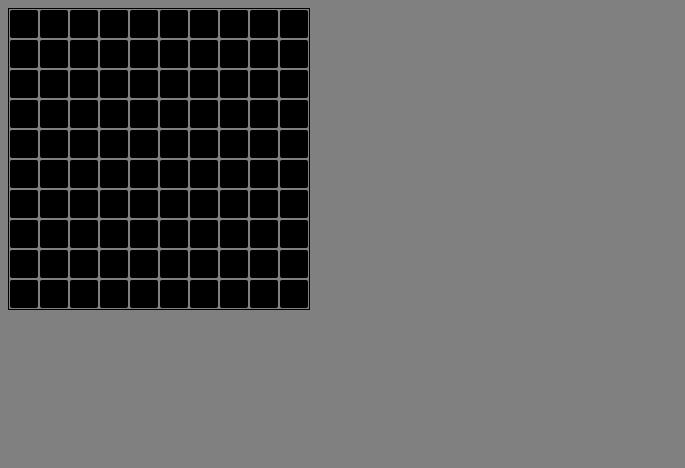
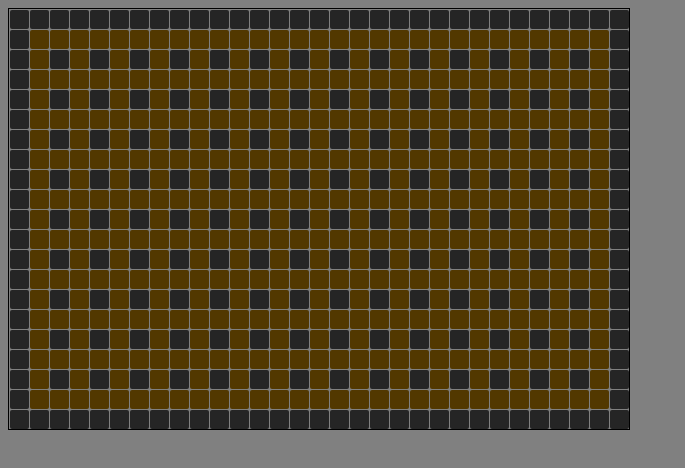
Before and after one commit to zamuka/labrats, a website: page app/index.html in a window 1280 px wide. Shown: the whole page, without its empty margins (0-685 px from the left). Drawn offline with Linux system fonts and the light colour scheme.

Commit message:
Adds initial maze state

```diff
--- a/app/index.html
+++ b/app/index.html
@@ -6,109 +6,11 @@
   <meta name="viewport" content="width=device-width, initial-scale=1.0">
   <title>Document</title>
   <link rel="stylesheet" href="/styles/styles.css">
+  <script src="/scripts/main.js" type="module"></script>
 </head>
 <body>
-  <div class="grid">
-    <div></div>
-    <div></div>
-    <div></div>
-    <div></div>
-    <div></div>
-    <div></div>
-    <div></div>
-    <div></div>
-    <div></div>
-    <div></div>
-    <div></div>
-    <div></div>
-    <div></div>
-    <div></div>
-    <div></div>
-    <div></div>
-    <div></div>
-    <div></div>
-    <div></div>
-    <div></div>
-    <div></div>
-    <div></div>
-    <div></div>
-    <div></div>
-    <div></div>
-    <div></div>
-    <div></div>
-    <div></div>
-    <div></div>
-    <div></div>
-    <div></div>
-    <div></div>
-    <div></div>
-    <div></div>
-    <div></div>
-    <div></div>
-    <div></div>
-    <div></div>
-    <div></div>
-    <div></div>
-    <div></div>
-    <div></div>
-    <div></div>
-    <div></div>
-    <div></div>
-    <div></div>
-    <div></div>
-    <div></div>
-    <div></div>
-    <div></div>
-    <div></div>
-    <div></div>
-    <div></div>
-    <div></div>
-    <div></div>
-    <div></div>
-    <div></div>
-    <div></div>
-    <div></div>
-    <div></div>
-    <div></div>
-    <div></div>
-    <div></div>
-    <div></div>
-    <div></div>
-    <div></div>
-    <div></div>
-    <div></div>
-    <div></div>
-    <div></div>
-    <div></div>
-    <div></div>
-    <div></div>
-    <div></div>
-    <div></div>
-    <div></div>
-    <div></div>
-    <div></div>
-    <div></div>
-    <div></div>
-    <div></div>
-    <div></div>
-    <div></div>
-    <div></div>
-    <div></div>
-    <div></div>
-    <div></div>
-    <div></div>
-    <div></div>
-    <div></div>
-    <div></div>
-    <div></div>
-    <div></div>
-    <div></div>
-    <div></div>
-    <div></div>
-    <div></div>
-    <div></div>
-    <div></div>
-    <div></div>
+  <div class="grid" id="maze">
+
   </div>
 </body>
 </html>
--- /dev/null
+++ b/app/scripts/config/constants.js
@@ -0,0 +1,9 @@
+export const MAZE_WIDTH = 31;
+export const MAZE_HEIGHT = 21;
+
+export const Materials = {
+  grass: 'grass',
+  stone: 'stone',
+  dirt: 'dirt',
+  none: '',
+}
--- /dev/null
+++ b/app/scripts/main.js
@@ -0,0 +1,17 @@
+import { Materials, MAZE_HEIGHT, MAZE_WIDTH } from "./config/constants.js";
+import { Maze } from "./maze/maze.js";
+
+const maze = new Maze(MAZE_WIDTH, MAZE_HEIGHT, '#maze');
+
+for (let y = 0; y < MAZE_HEIGHT; y = y + 1) {
+  for (let x = 0; x < MAZE_WIDTH; x = x + 1) {
+    if (!x || !y ||
+      x === maze.width - 1 || y === maze.height - 1 ||
+      !(x % 2 || y % 2)) {
+      maze.setCell(x, y, Materials.stone);
+      continue;
+    }
+
+    maze.setCell(x, y, 'dirt');
+  }
+}
--- /dev/null
+++ b/app/scripts/maze/maze.js
@@ -0,0 +1,63 @@
+/**
+ *
+ * @param {number} x
+ * @param {number} y
+ * @returns {string}
+ */
+export function cellId(x, y) {
+  return `x${x}y${y}`;
+}
+
+export class Maze {
+  /**
+   * @type HTMLElement | null;
+   */
+  root;
+
+  /**
+   * @type number;
+   */
+  width;
+
+  /**
+   * @type number;
+   */
+  height;
+  /**
+   *
+   * @param {number} width
+   * @param {number} height
+   * @param {HTMLElement | string} root DOM node or selector
+   */
+  constructor(width, height, root) {
+    this.root = root instanceof Element ? root : document.querySelector(root);
+    this.width = width;
+    this.height = height;
+    this.init();
+  }
+
+  init() {
+    if (!this.root) {
+      return;
+    }
+    const cells = [];
+    for (let y = 0; y < this.height; y = y + 1) {
+      for (let x = 0; x < this.width; x = x + 1) {
+        const cell = document.createElement('div');
+        cell.id = cellId(x, y);
+        cells.push(cell);
+      }
+    }
+    this.root.style.gridTemplateColumns = `repeat(${this.width}, 20px)`
+    this.root.style.gridTemplateRows = `repeat(${this.height}, 20px)`
+    this.root.append(...cells);
+  }
+
+  setCell(x, y, material) {
+    const cell = document.getElementById(cellId(x, y));
+    if (cell) {
+      cell.className = material;
+    }
+  }
+
+}
--- a/app/styles/styles.css
+++ b/app/styles/styles.css
@@ -6,8 +6,8 @@ body {
 .grid {
   display: grid;
   border: 1px solid black;
-  grid-template-columns: repeat(10, 30px);
-  grid-template-rows: repeat(10, 30px);
+  grid-template-columns: repeat(10, 20px);
+  grid-template-rows: repeat(10, 20px);
   width: fit-content;
   user-select: none;
 }
@@ -15,5 +15,15 @@ body {
 .grid div {
   background-color: black;
   border-radius: 2px;
-  margin: 1px;
+  margin-top: 1px;
+  margin-left: 1px;
 }
+.grid .stone {
+  background-color: rgb(37, 37, 37);
+}
+.grid .grass {
+  background-color: rgb(0, 82, 0);
+}
+.grid .dirt {
+  background-color: rgb(82, 56, 0);
+}
```
